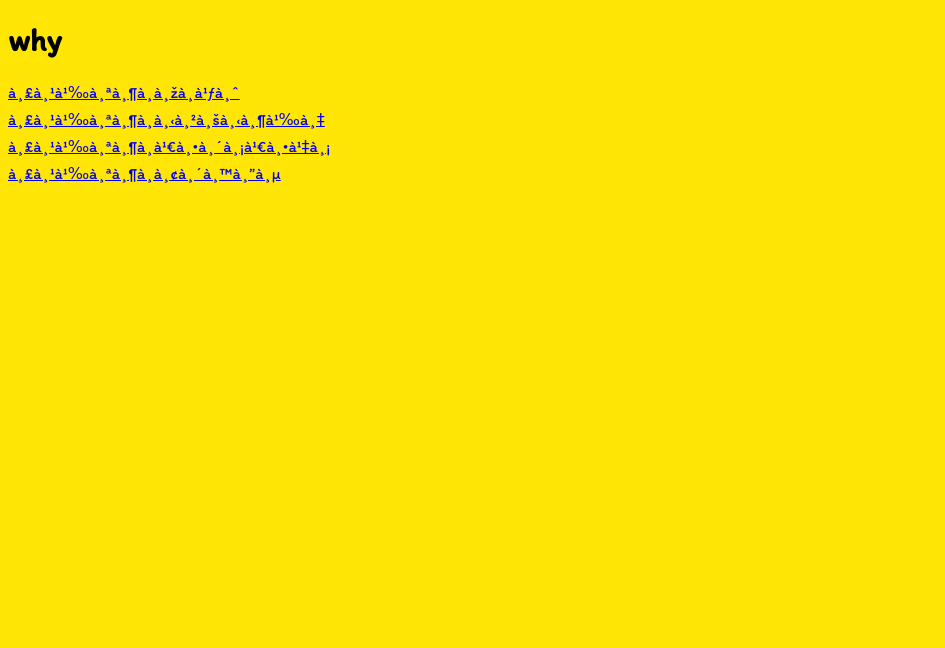
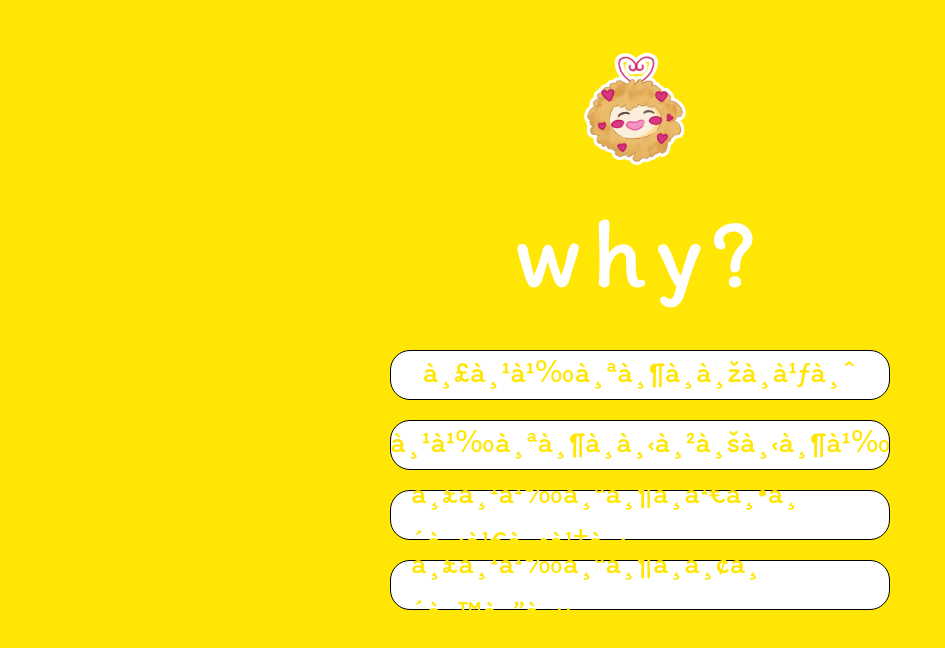
Before and after one commit to littlegou/Moo-sic, a plain HTML site: page baambi/happy.html in a window 1280 px wide. Shown: the whole page, without its empty margins (0-945 px from the left). Drawn offline with Linux system fonts and the light colour scheme.

Commit message:
aply css on happy mood selection

```diff
--- a/baambi/happy.html
+++ b/baambi/happy.html
@@ -1,13 +1,21 @@
 <!DOCTYPE html>
+<html>
 <head>
     <meta charset="uft-8">
     <meta name="viewport" content="width=device-width, initial-scale=1">
     <link rel="stylesheet" href="happycss.css">
 </head>
-<html>
 <body>
-        <div class="happy">
-            <h1>why</h1>
+    <header>
+        <div class="item">
+            <div class="image">
+                <img src="../images/IMGhappy.PNG" alt="happyimg">
+            </div>
+            <h1>why?</h1>
+        </div>
+    </header>
+
+    <div class="container">
         <div class="happy btn">
             <a href="#" class="พอใจ">รู้สึกพอใจ</a>
         </div>
--- a/baambi/happycss.css
+++ b/baambi/happycss.css
@@ -1,8 +1,65 @@
 @import url('https://fonts.googleapis.com/css2?family=Itim&display=swap');
-body{
+* {
     font-family:"Itim", cursive;
     font-weight: 400;
     font-style: normal;
     background-color: #FFE605;
-    ;
+    box-sizing: border-box;
+    margin: 0;
+    padding: 0;
 }
+
+header {
+    display: flex;
+    margin: 25px;
+    gap: 20px;
+    align-items: center;
+    justify-content: center;
+    height: 300px;
+
+    .item {
+        display: flex;
+        flex-direction: column;
+        align-items: center;
+    }
+
+    .item img {
+        width: 150px;
+        height: 150px;
+        object-fit: contain;
+    }
+
+    .item h1 {
+        color:#FFF;
+        font-family: Itim;
+        font-size: 100px;
+        font-style: normal;
+        font-weight: 400;
+        line-height: normal;
+        letter-spacing: 10px;
+    }
+}
+
+.container {
+    display: flex;
+    flex-direction: column;
+    align-items: center;
+    gap: 20px;
+
+    a {
+        font-size:30px;
+        color: #FFE605;
+        text-decoration: none;
+        display: flex;
+        width: 500px;
+        height: 50px;
+        padding: 20px;
+        justify-content: center;
+        align-items: center;
+        gap: 20px;
+        flex-shrink: 0;
+        border-radius: 20px;
+        border: 1px solid #000;
+        background: #FFF;
+    }
+}
```
Also changed, not shown: images/IMGanger.PNG (renamed from images/IMG_4272.PNG), images/IMGexcited.PNG (renamed from images/IMG_4271.PNG), images/IMGhappy.PNG (renamed from images/IMG_4260.PNG), images/IMGinspiration.PNG (renamed from images/IMG_4257.PNG), images/IMGsad.PNG (renamed from images/IMG_4259.PNG). Lines whose indentation alone changed are shown as unchanged.
